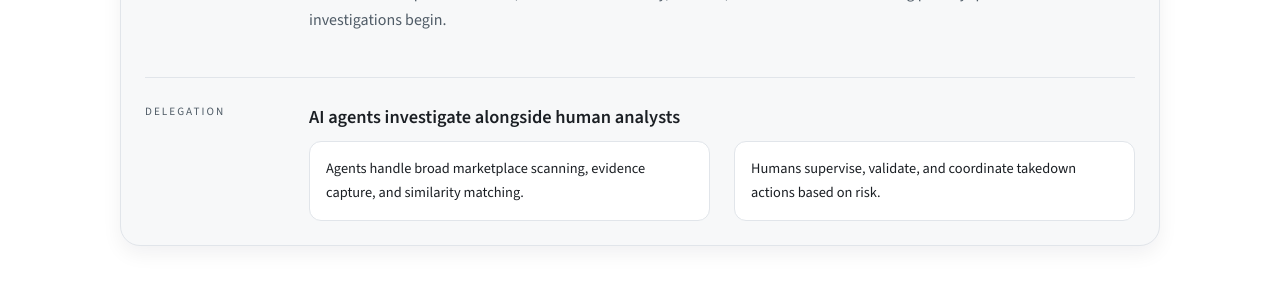
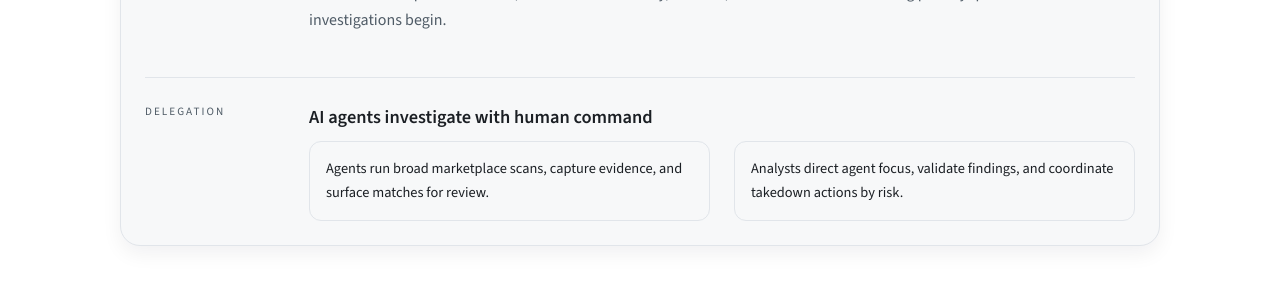
Before and after one commit to bizoton19/altitude, a Jekyll site: the page built from docs/index.md, in a window 1280 px wide. Shown: the part 2292-2592 px from the top of the page. Built offline with Jekyll 4.4.1, drawn with Linux system fonts in a browser that asks for light colours.

Commit message:
Refine delegation copy and dark mode roadmap borders

```diff
--- a/docs/_layouts/default.html
+++ b/docs/_layouts/default.html
@@ -432,6 +432,21 @@
   border: 1px solid var(--border-strong);
 }
 
+[data-theme="dark"] .roadmap-card.blue,
+[data-theme="auto"] .roadmap-card.blue {
+  border-color: #2f6fed;
+}
+
+[data-theme="dark"] .roadmap-card.green,
+[data-theme="auto"] .roadmap-card.green {
+  border-color: #2aa86f;
+}
+
+[data-theme="dark"] .roadmap-card.amber,
+[data-theme="auto"] .roadmap-card.amber {
+  border-color: #d39b3b;
+}
+
 [data-theme="dark"] .dag-node,
 [data-theme="auto"] .dag-node {
   fill: var(--bg-2);
@@ -1126,7 +1141,7 @@
   border: 1px solid var(--border);
   border-radius: 12px;
   padding: 0.9rem 1rem;
-  background: #fff;
+  background: var(--bg-2);
   font-size: 0.9rem;
 }
 
--- a/docs/index.md
+++ b/docs/index.md
@@ -108,10 +108,10 @@
   <div class="workflow-stage">
     <div class="workflow-label">Delegation</div>
     <div>
-      <div class="workflow-title">AI agents investigate alongside human analysts</div>
+      <div class="workflow-title">AI agents investigate with human command</div>
       <div class="workflow-duo">
-        <div class="workflow-pill">Agents handle broad marketplace scanning, evidence capture, and similarity matching.</div>
-        <div class="workflow-pill">Humans supervise, validate, and coordinate takedown actions based on risk.</div>
+        <div class="workflow-pill">Agents run broad marketplace scans, capture evidence, and surface matches for review.</div>
+        <div class="workflow-pill">Analysts direct agent focus, validate findings, and coordinate takedown actions by risk.</div>
       </div>
     </div>
   </div>
```
